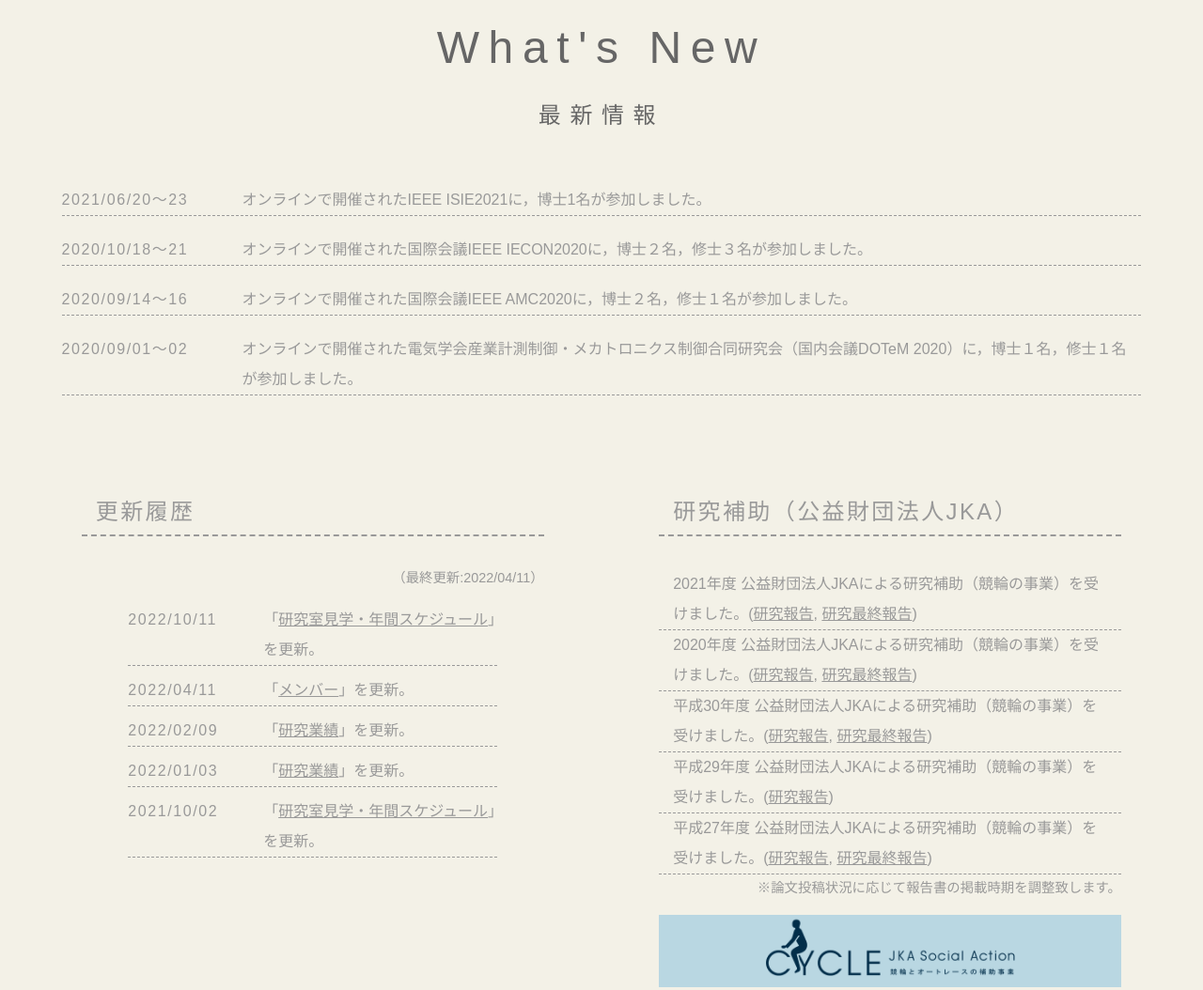
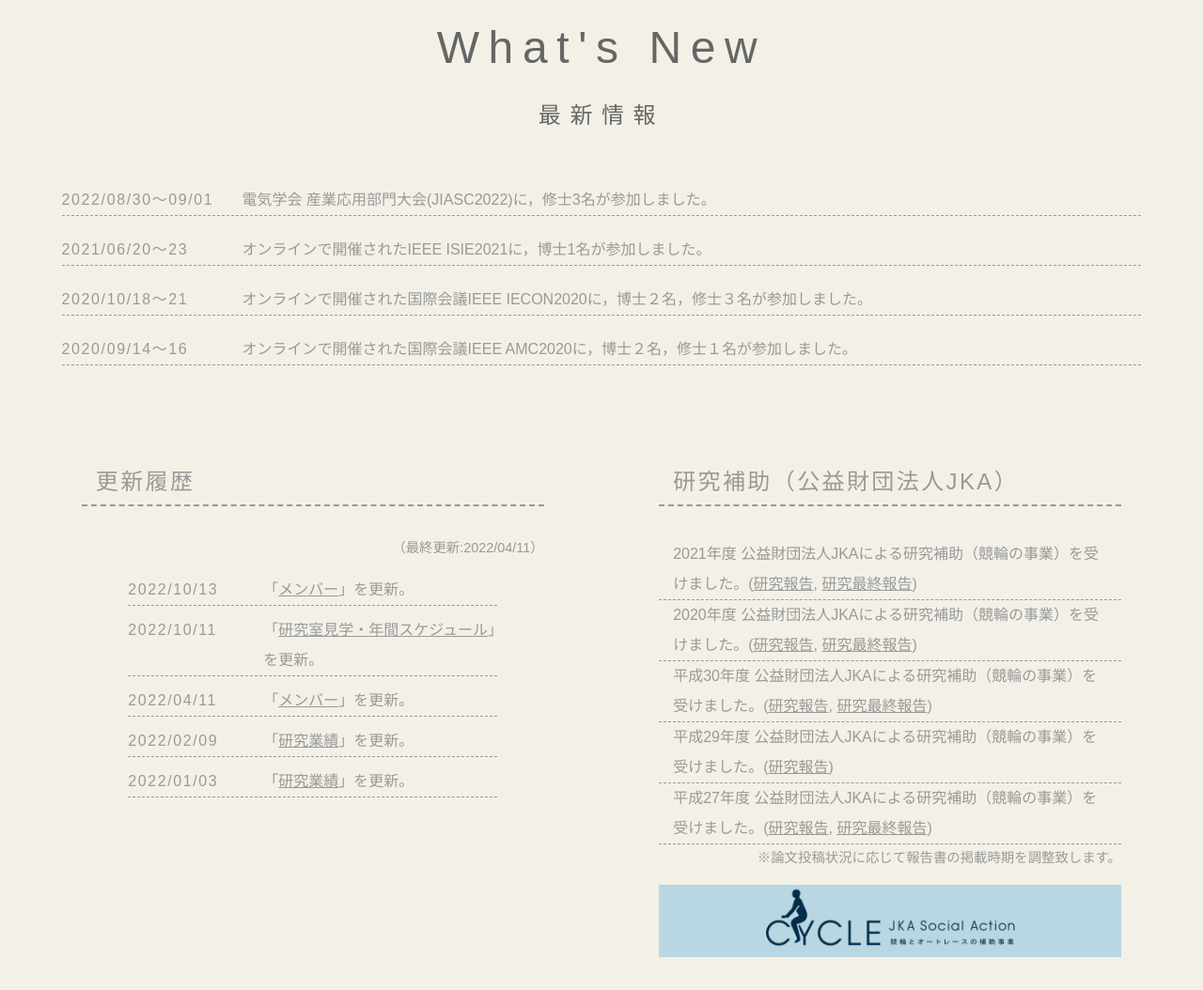
Before and after one commit to KeioMurakami-Lab/MurakamiWebpage, a plain HTML site: page index.html in a window 1280 px wide. Shown: the part 2205-3259 px from the top of the page at 94% size. Drawn offline with Linux system fonts and the light colour scheme.

Commit message:
最新情報、研究室説明会更新

```diff
--- a/index.html
+++ b/index.html
@@ -116,14 +116,22 @@ Estimation for Sliding Mode Current Control based Position-Sensorless Control of
 <!--<span class="newicon">NEW!</span> NEW!のアイコン-->
 <h2>What's New<span>最新情報</span></h2>
 <dl>
+<!--
+<dt>2022/10/17～20/</dt>
+<dd>国際会議IEEE IECON2022に，修士2名が参加しました。</dd>
+-->
+<dt>2022/08/30～09/01</dt>
+<dd>電気学会 産業応用部門大会(JIASC2022)に，修士3名が参加しました。</dd>
 <dt>2021/06/20～23</dt>
 <dd>オンラインで開催されたIEEE ISIE2021に，博士1名が参加しました。</dd>
 <dt>2020/10/18～21</dt>
 <dd>オンラインで開催された国際会議IEEE IECON2020に，博士２名，修士３名が参加しました。</dd>
 <dt>2020/09/14～16</dt>
 <dd>オンラインで開催された国際会議IEEE AMC2020に，博士２名，修士１名が参加しました。</dd>
+<!--
 <dt>2020/09/01～02</dt>
 <dd>オンラインで開催された電気学会産業計測制御・メカトロニクス制御合同研究会（国内会議DOTeM 2020）に，博士１名，修士１名が参加しました。</dd>
+-->
 </dl>
 <!--<p class="r">&raquo;&nbsp;<a href="#">過去ログ</a></p>-->
 </section>
@@ -138,12 +146,13 @@ Estimation for Sliding Mode Current Control based Position-Sensorless Control of
 <h3>更新履歴</h3>
 <h4>（最終更新:2022/04/11）</h4>
 <dl>
+	<dt>2022/10/13</dt><dd>「<a href="members.html">メンバー</a>」を更新。</dd>
 	<dt>2022/10/11</dt><dd>「<a href="forstudents.html">研究室見学・年間スケジュール</a>」を更新。</dd>
 	<dt>2022/04/11</dt><dd>「<a href="members.html">メンバー</a>」を更新。</dd>
 	<dt>2022/02/09</dt><dd>「<a href="paper.html">研究業績</a>」を更新。</dd>
 	<dt>2022/01/03</dt><dd>「<a href="paper.html">研究業績</a>」を更新。</dd>
+	<!--  過去のお知らせ
 	<dt>2021/10/02</dt><dd>「<a href="forstudents.html">研究室見学・年間スケジュール</a>」を更新。</dd>
-	<!--  過去のお知らせ
 	<dt>2021/10/02</dt><dd>「<a href="prize.html">研究業績</a>」を更新。</dd>
 	<dt>2021/09/23</dt><dd>「<a href="paper.html">研究業績</a>」を更新。</dd>
 	<dt>2021/09/21</dt><dd> ホームページをリニューアル。</dd>
```
Also changed, not shown: forstudents.html (+1 -0 lines).
